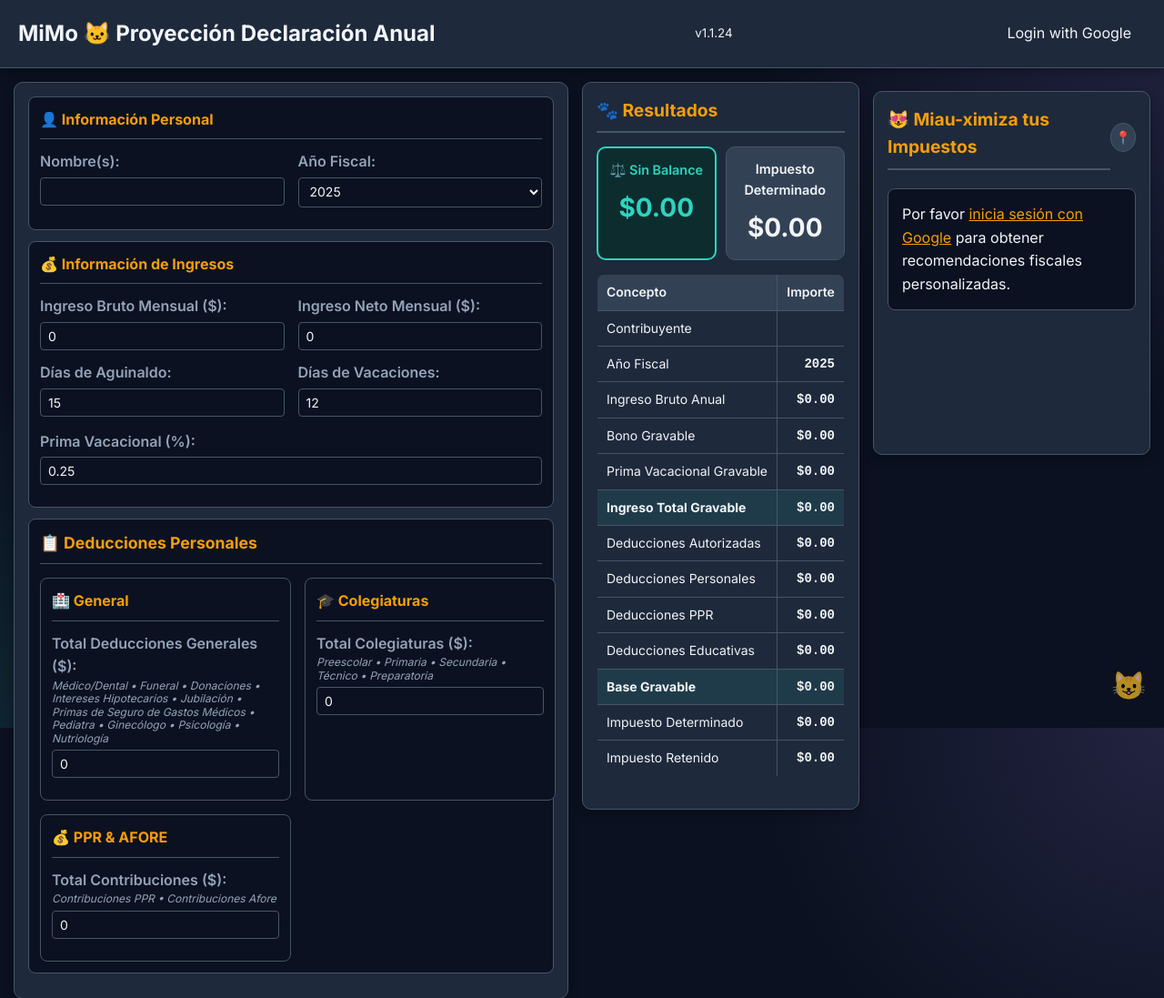
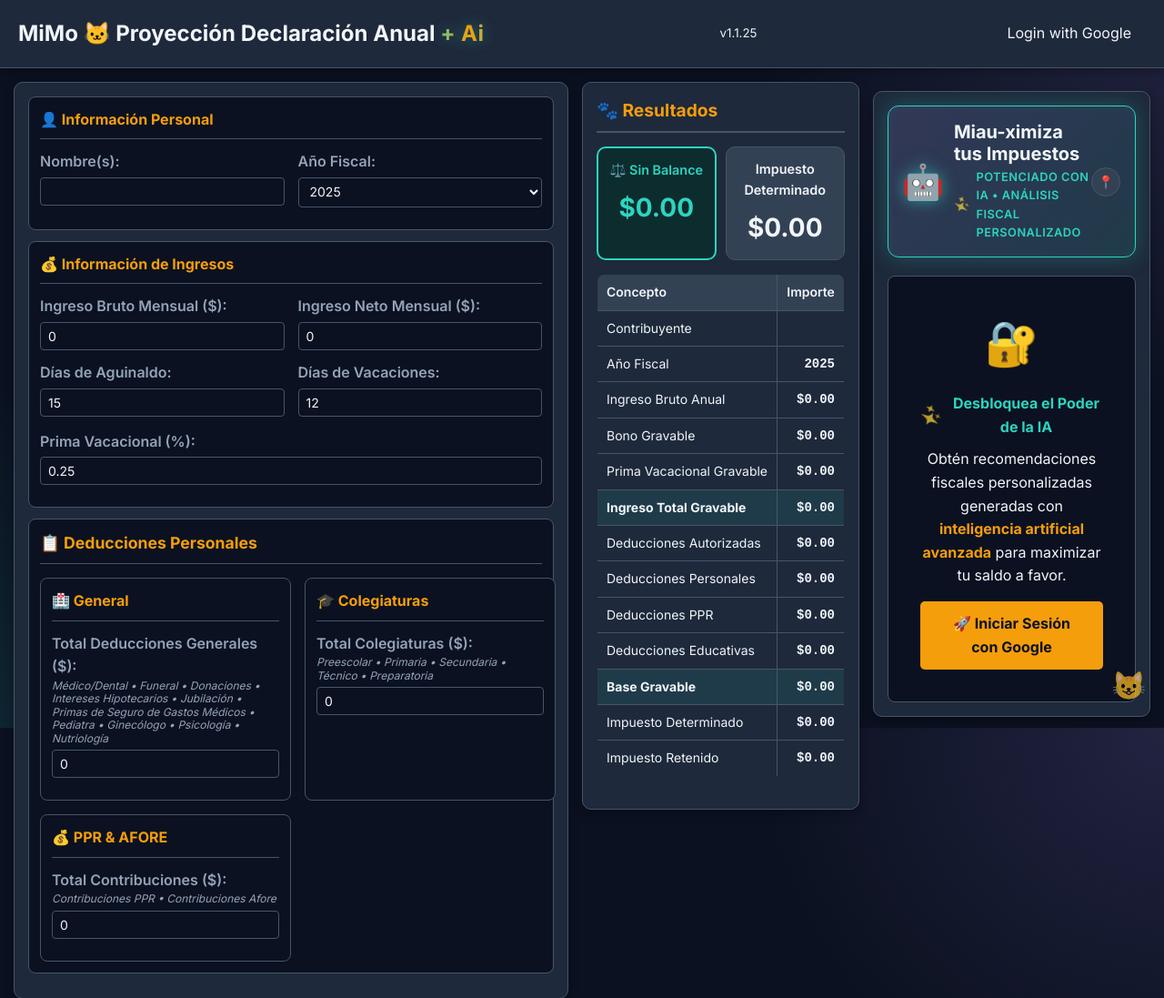
Before and after one commit to iam-oov/mimo, a FastAPI app: page /calculator in a window 1280 px wide. Shown: the top 1097 px of the page at 91% size. Run offline with FastAPI, Linux system fonts and the light colour scheme; parts of the project's set-up code (start-up, migrations or seed data) failed here and were passed over.

Commit message:
feat: Enhance AI features in calculator with new styles and interactive elements

```diff
--- a/templates/calculator.html
+++ b/templates/calculator.html
@@ -76,6 +76,24 @@
         .navbar-brand:hover {
             color: var(--color-accent-primary);
         }
+        .ai-text {
+            background: linear-gradient(90deg,
+                var(--color-accent-secondary) 0%,
+                var(--color-accent-primary) 50%,
+                var(--color-accent-secondary) 100%);
+            background-size: 200% auto;
+            -webkit-background-clip: text;
+            -webkit-text-fill-color: transparent;
+            background-clip: text;
+            animation: ai-gradient-shift 3s ease-in-out infinite;
+            filter: drop-shadow(0 0 8px rgba(45, 212, 191, 0.4));
+            font-weight: 900;
+            letter-spacing: 0.5px;
+        }
+        @keyframes ai-gradient-shift {
+            0%, 100% { background-position: 0% center; }
+            50% { background-position: 100% center; }
+        }
         .navbar-nav {
             display: flex;
             gap: 15px;
@@ -287,6 +354,67 @@
 
         /* Recomendaciones */
         .recommendations-section { position: sticky; top: 100px; }
+
+        /* AI Header */
+        .ai-header-container {
+            display: flex;
+            justify-content: space-between;
+            align-items: center;
+            margin-bottom: 20px;
+            padding: 16px;
+            background: linear-gradient(135deg, rgba(167, 139, 250, 0.15) 0%, rgba(45, 212, 191, 0.1) 100%);
+            border: 1.5px solid var(--color-accent-secondary);
+            border-radius: 12px;
+            box-shadow: 0 0 20px rgba(45, 212, 191, 0.2), inset 0 0 10px rgba(45, 212, 191, 0.05);
+            animation: ai-glow 3s ease-in-out infinite;
+        }
+        @keyframes ai-glow {
+            0%, 100% { box-shadow: 0 0 20px rgba(45, 212, 191, 0.2), inset 0 0 10px rgba(45, 212, 191, 0.05); }
+            50% { box-shadow: 0 0 30px rgba(45, 212, 191, 0.4), inset 0 0 15px rgba(45, 212, 191, 0.1); }
+        }
+        .ai-header-badge {
+            display: flex;
+            align-items: center;
+            gap: 12px;
+            flex: 1;
+        }
+        .ai-header-icon {
+            font-size: 2.2rem;
+            filter: drop-shadow(0 0 8px rgba(45, 212, 191, 0.6));
+            animation: ai-pulse 2s ease-in-out infinite;
+        }
+        @keyframes ai-pulse {
+            0%, 100% { transform: scale(1); }
+            50% { transform: scale(1.1); }
+        }
+        .ai-header-text {
+            display: flex;
+            flex-direction: column;
+            gap: 4px;
+        }
+        .ai-header-title {
+            color: var(--color-text-primary);
+            font-size: 1.25rem;
+            font-weight: 700;
+            margin: 0;
+            line-height: 1.2;
+        }
+        .ai-header-subtitle {
+            color: var(--color-accent-secondary);
+            font-size: 0.8rem;
+            font-weight: 600;
+            text-transform: uppercase;
+            letter-spacing: 0.5px;
+            display: flex;
+            align-items: center;
+            gap: 6px;
+        }
+        .ai-header-subtitle::before {
+            content: "✨";
+            font-size: 0.9rem;
+            animation: sparkle 2s ease-in-out infinite;
+        }
+
         .recommendations-content {
             background-color: var(--color-bg-deep-space);
             border: 1px solid var(--color-border);
@@ -294,7 +422,23 @@
             border-radius: 8px;
             margin-top: 15px;
         }
-        .recommendations-content h4 { color: var(--color-accent-primary); margin-top: 0; margin-bottom: 15px; }
+        .recommendations-content h4 {
+            color: var(--color-accent-primary);
+            margin-top: 0;
+            margin-bottom: 15px;
+            display: flex;
+            align-items: center;
+            gap: 8px;
+        }
+        .recommendations-content h4::before {
+            content: "✨";
+            font-size: 1.2rem;
+            animation: sparkle 2s ease-in-out infinite;
+        }
+        @keyframes sparkle {
+            0%, 100% { opacity: 1; transform: rotate(0deg); }
+            50% { opacity: 0.6; transform: rotate(180deg); }
+        }
         .recommendations-content ul { margin: 0; padding: 0; list-style: none; }
         .recommendations-content li { margin-bottom: 15px; padding-bottom: 15px; text-align: justify; font-size: 14px; border-bottom: 1px solid var(--color-border); }
         .recommendations-content li:last-child { border-bottom: none; margin-bottom: 0; padding-bottom: 0; }
@@ -499,8 +643,8 @@
 <body>
     <nav class="navbar">
         <div class="navbar-container">
-            <a href="/calculator" class="navbar-brand">MiMo 🐱 Proyección Declaración Anual</a>
-            <small>v1.1.24</small>
+            <a href="/calculator" class="navbar-brand">MiMo 🐱 Proyección Declaración Anual <span class="ai-text">+ Ai</span></a>
+            <small>v1.1.25</small>
             <div class="navbar-nav">
                 {% if user %}
                     <span class="nav-item">Hola, {{ user.name }}!</span>
@@ -655,21 +797,26 @@
             </div>
 
             <div class="grid-column column-3 recommendations-section">
-                <div style="display: flex; justify-content: space-between; align-items: center; margin-bottom: 20px;">
-                    <h3 class="column-header" style="margin-bottom: 0;">😻 Miau-ximiza tus Impuestos</h3>
+                <div class="ai-header-container">
+                    <div class="ai-header-badge">
+                        <span class="ai-header-icon">🤖</span>
+                        <div class="ai-header-text">
+                            <h3 class="ai-header-title">Miau-ximiza tus Impuestos</h3>
+                            <span class="ai-header-subtitle">Potenciado con IA • Análisis fiscal personalizado</span>
+                        </div>
+                    </div>
                     <button id="pin-toggle" class="pin-toggle-btn" title="Fijar vista enfocada">
                         📍
                     </button>
-                </div>
-                <div id="pin-status-indicator" class="pin-status-indicator" style="display: none;">
-                    🎯 <em>Vista enfocada fija - las recomendaciones siempre serán prominentes</em>
                 </div>
                 <div id="focus-indicator" class="focus-indicator" style="display: none;">
                     💡 <em>Vista enfocada en recomendaciones - modifica cualquier campo para restaurar</em>
                 </div>
                 {% if user %}
-                    <button id="generateRecommendationsBtn" class="btn-primary" style="width: 100%; margin-bottom: 10px;">
-                        🐱 Obtener mi recomendación
+                    <button id="generateRecommendationsBtn" class="btn-primary ai-powered-btn" style="width: 100%; margin-bottom: 10px;">
+                        <span class="btn-text">
+                            <strong>Generar recomendación</strong>
+                        </span>
                     </button>
                     <div class="usage-counter" id="usage-counter">
                         Cargando uso de recomendaciones...
@@ -678,7 +825,14 @@
                     </div>
                 {% else %}
                     <div class="recommendations-content">
-                        <p>Por favor <a href="/auth/google" style="color: var(--color-accent-primary);">inicia sesión con Google</a> para obtener recomendaciones fiscales personalizadas.</p>
+                        <div style="text-align: center; padding: 20px;">
+                            <div style="font-size: 3rem; margin-bottom: 15px;">🔐</div>
+                            <h4 style="margin-bottom: 10px; color: var(--color-accent-secondary);">Desbloquea el Poder de la IA</h4>
+                            <p style="margin-bottom: 15px;">Obtén recomendaciones fiscales personalizadas generadas con <strong style="color: var(--color-accent-primary);">inteligencia artificial avanzada</strong> para maximizar tu saldo a favor.</p>
+                            <a href="/auth/google" class="btn-primary" style="display: inline-block; text-decoration: none; padding: 12px 24px;">
+                                <strong>🚀 Iniciar Sesión con Google</strong>
+                            </a>
+                        </div>
                     </div>
                 {% endif %}
             </div>
@@ -1046,7 +1200,7 @@
                 const data = await response.json();
                 const markdownContent = data.recommendations_markdown || '';
                 const htmlContent = marked.parse(markdownContent);
-                recommendationsContent.innerHTML = `<h4>🎯 Recomendaciones Fiscales Personalizadas</h4><div class="markdown-content">${htmlContent}</div>`;
+                recommendationsContent.innerHTML = `<h4>🎯 Recomendaciones Generadas con IA</h4><div class="markdown-content">${htmlContent}</div>`;
             } else {
                 const error = await response.json();
                 throw new Error(error.detail || 'Failed to generate recommendations');
```
Also changed, not shown: other parts of templates/calculator.html (+49 -2 lines), recommendations.db.
